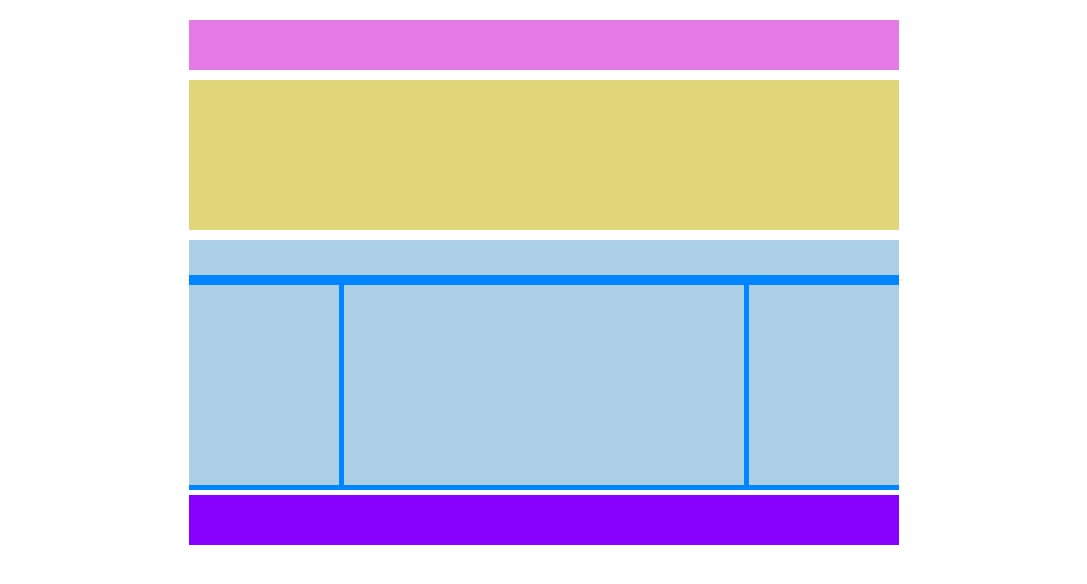
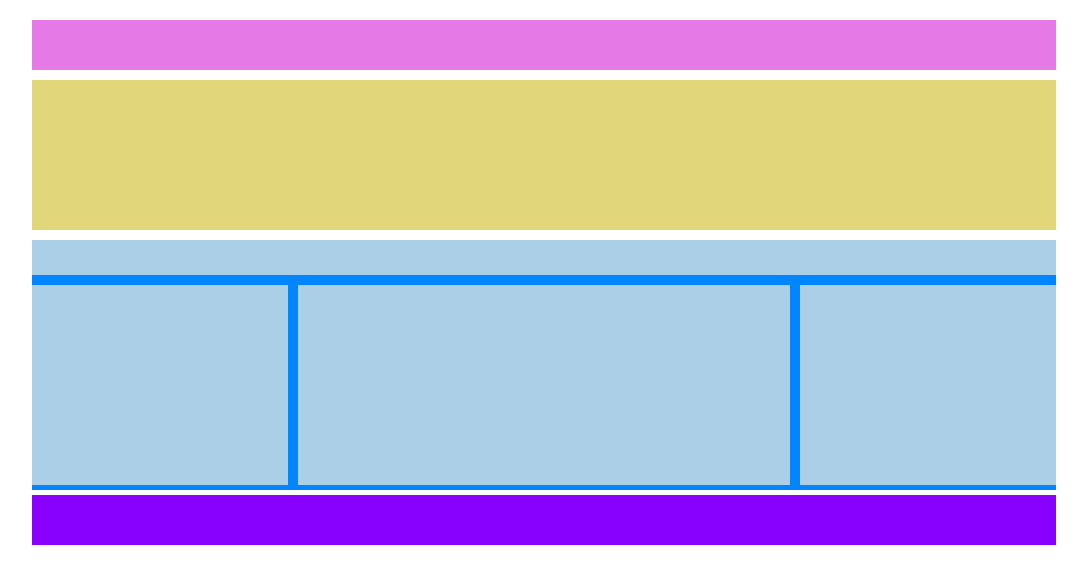
Before and after one commit to Steferre/htmlcss-struttura-wp, a plain HTML site: page index.html in a window 1280 px wide. Shown: the whole page, without its empty margins (96-1183 px from the left). Drawn offline with Linux system fonts and the light colour scheme.

Commit message:
cambiata unità di misura width, da px a %

```diff
--- a/style.css
+++ b/style.css
@@ -5,7 +5,7 @@
 }
 
 .container {
-    width: 710px;
+    width: 80%;
     margin: auto;
     margin-top: 20px;
 }
@@ -45,18 +45,18 @@ header {
 }
 
 aside {
-    width: 150px;
+    width: 25%;
     height: 200px;
     float: left;
     background-color: #ABCFE7;
 }
 
 article {
-    width: 400px;
+    width: 48%;
     height: 200px;
     float: left;
-    margin-left: 5px;
-    margin-right: 5px;
+    margin-left: 1%;
+    margin-right: 1%;
     background-color: #ABCFE7;
 }
 
```
